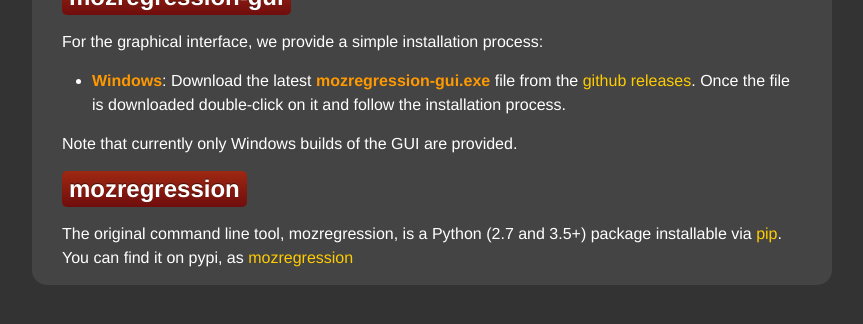
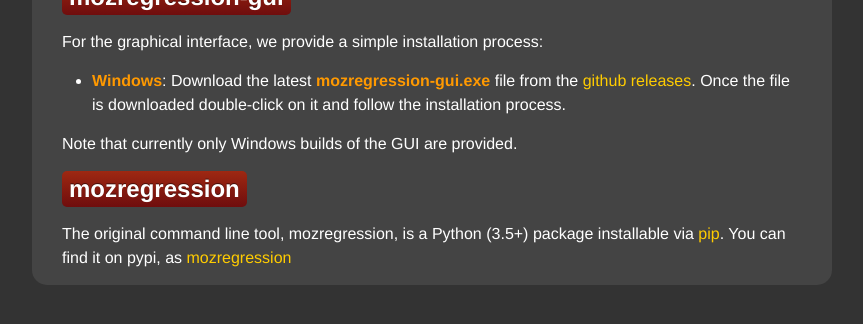
Before and after one commit to mozilla/mozregression, a Jekyll site: the page built from docs/install.md, in a window 1280 px wide, cut to the strip 324-648 px from the top of the page. Shown: the whole strip, without its empty margins (208-1071 px from the left). Built offline with Jekyll 4.4.1, drawn with Linux system fonts in a browser that asks for light colours.

Commit message:
Remove a stray comment that python 2 was still supported

```diff
--- a/docs/install.md
+++ b/docs/install.md
@@ -20,7 +20,7 @@
 
 ## mozregression
 
-The original command line tool, mozregression, is a Python (2.7 and 3.5+)
+The original command line tool, mozregression, is a Python (3.5+)
 package installable via [pip]. You can find it on pypi, as
 [mozregression](https://pypi.org/project/mozregression/)
 
```
